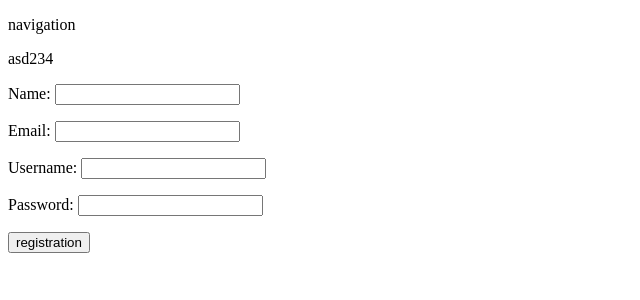
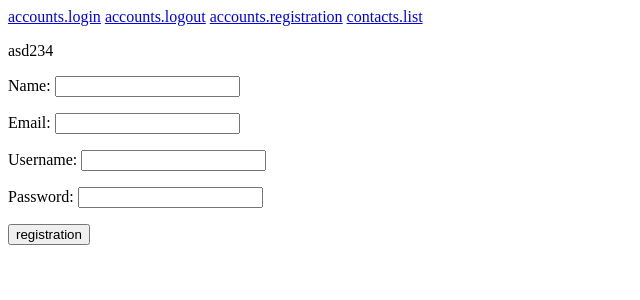
Before and after one commit to Dmy54/yastarosta, a Django app: page /accounts/registration/ in a window 1280 px wide. Shown: the top 300 px of the page, without its empty margins (0-640 px from the left). Run offline with Django 3.2, Linux system fonts and the light colour scheme.

Commit message:
simple navigation

```diff
--- a/yastarosta/core/templates/sidebar_nav.html
+++ b/yastarosta/core/templates/sidebar_nav.html
@@ -1,3 +1,8 @@
 {% block navigation %}
-    <p>navigation</p>
+    <div>
+        <a href="{% url 'accounts.login' %}">accounts.login</a>
+        <a href="{% url 'accounts.logout' %}">accounts.logout</a>
+        <a href="{% url 'accounts.registration' %}">accounts.registration</a>
+        <a href="{% url 'contacts.list' %}">contacts.list</a>
+    </div>
 {% endblock %}
```
